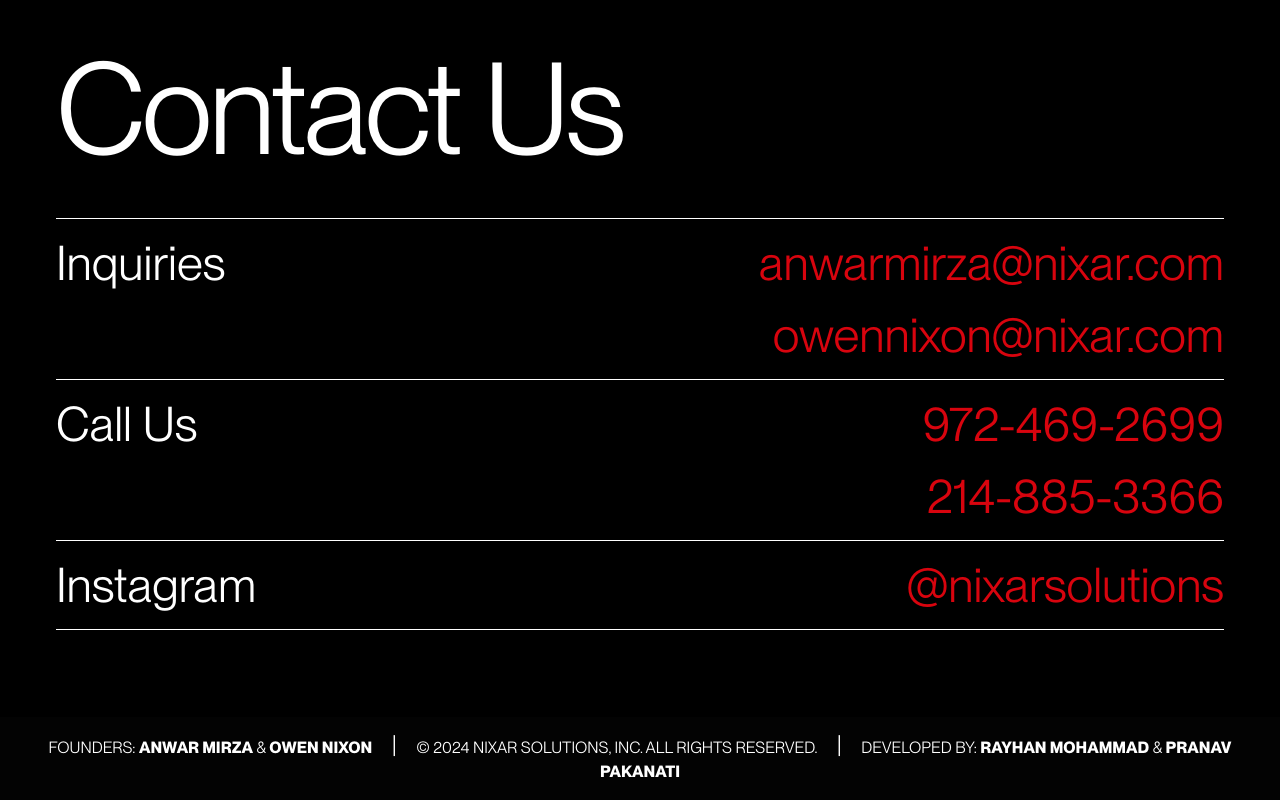
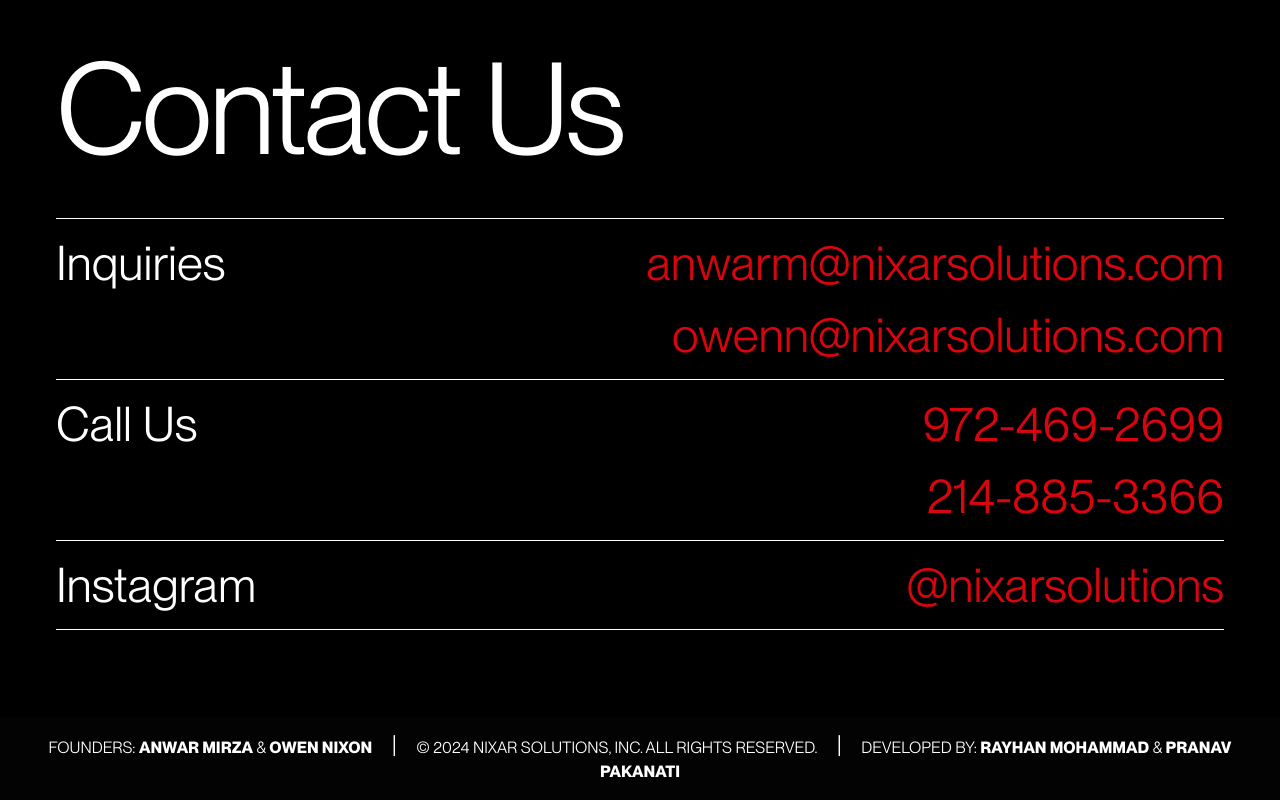
Before and after one commit to RayhanXD/NixarSol, a SvelteKit app: page / in a window 1280 px wide. Shown: the part 5056-5856 px from the top of the page. Built offline with nearby package versions, Linux system fonts and the light colour scheme.

Commit message:
Contact/Emails Updated

```diff
--- a/src/routes/+page.svelte
+++ b/src/routes/+page.svelte
@@ -101,7 +101,7 @@
 				together.
 			</p>
 			<p>
-				Start your journey <a href="mailto:owennixon@nixar.com" class="highlight hover-link">here</a>
+				Start your journey <a href="mailto:owenn@nixarsolutions.com" class="highlight hover-link">here</a>
 			</p>
 		</div>
 	</section>
@@ -328,8 +328,8 @@
 			<h1>Contact Us</h1>
 			<div class="dropdown-list">
 				<div class="spacer"></div>
-				<a href="mailto:anwarmirza@nixar.com">
-					<h3><span>Inquiries</span><span class="highlight">anwarmirza@nixar.com<br>owennixon@nixar.com</span></h3>
+				<a href="mailto:anwarm@nixarsolutions.com">
+					<h3><span>Inquiries</span><span class="highlight">anwarm@nixarsolutions.com<br>owenn@nixarsolutions.com</span></h3>
 				</a>
 				<div class="spacer"></div>
 				<a href="tel:972-469-2699">
```
